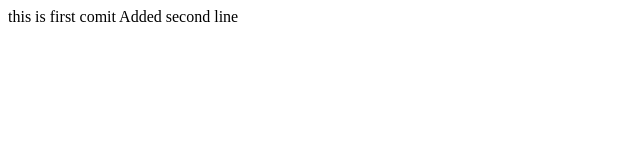
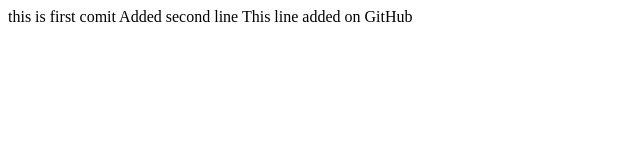
Before and after one commit to AlexRosly/frontend_test, a plain HTML site: page index.html in a window 1280 px wide. Shown: the whole page, without its empty margins (0-640 px from the left). Drawn offline with Linux system fonts and the light colour scheme.

Commit message:
Update index.html

```diff
--- a/index.html
+++ b/index.html
@@ -9,5 +9,7 @@
     this is first comit
 
     Added second line
+
+    This line added on GitHub
 </body>
 </html>
```
